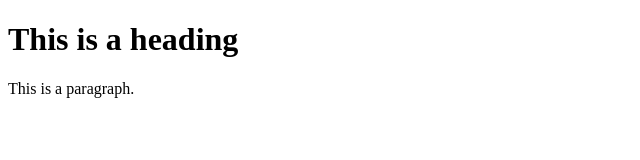
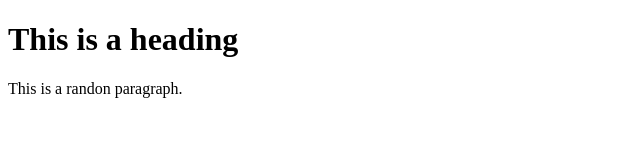
Before and after one commit to kingsley-akaehomen/stuttern-git, a plain HTML site: page index.html in a window 1280 px wide. Shown: the full height of the page, 0-640 px from the left. Drawn offline with Linux system fonts and the light colour scheme.

Commit message:
third commit

```diff
--- a/index.html
+++ b/index.html
@@ -4,7 +4,7 @@
 <body>
 
 <h1>This is a heading</h1>
-<p>This is a paragraph.</p>
+<p>This is a randon paragraph.</p>
 
 </body>
 </html>
```
Also changed, not shown: 1 other file.
